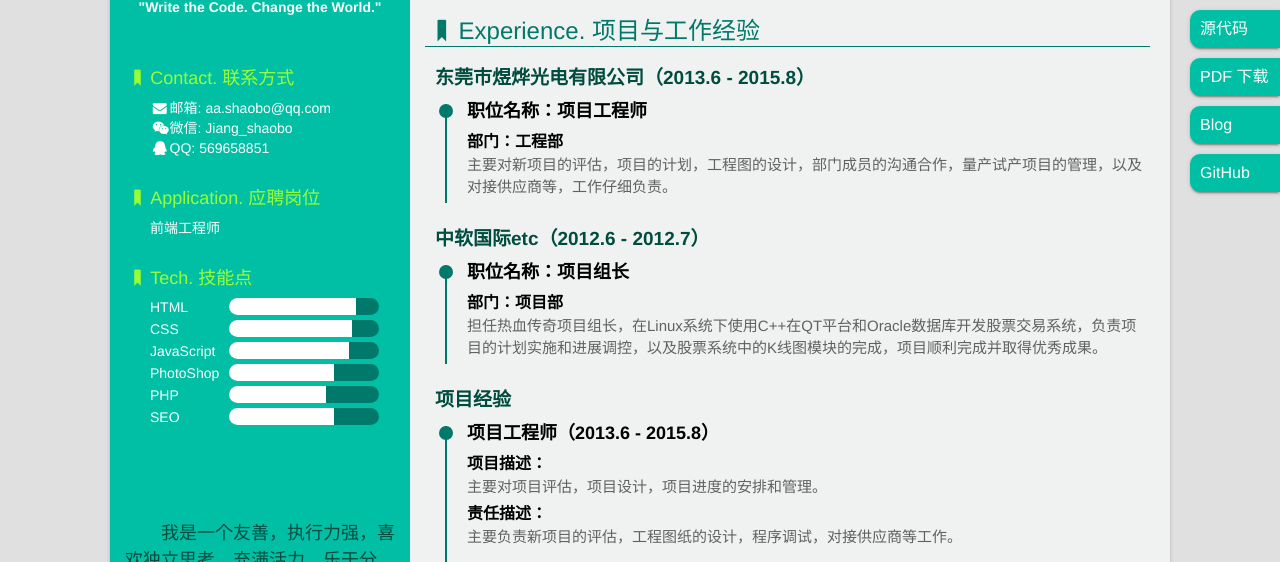
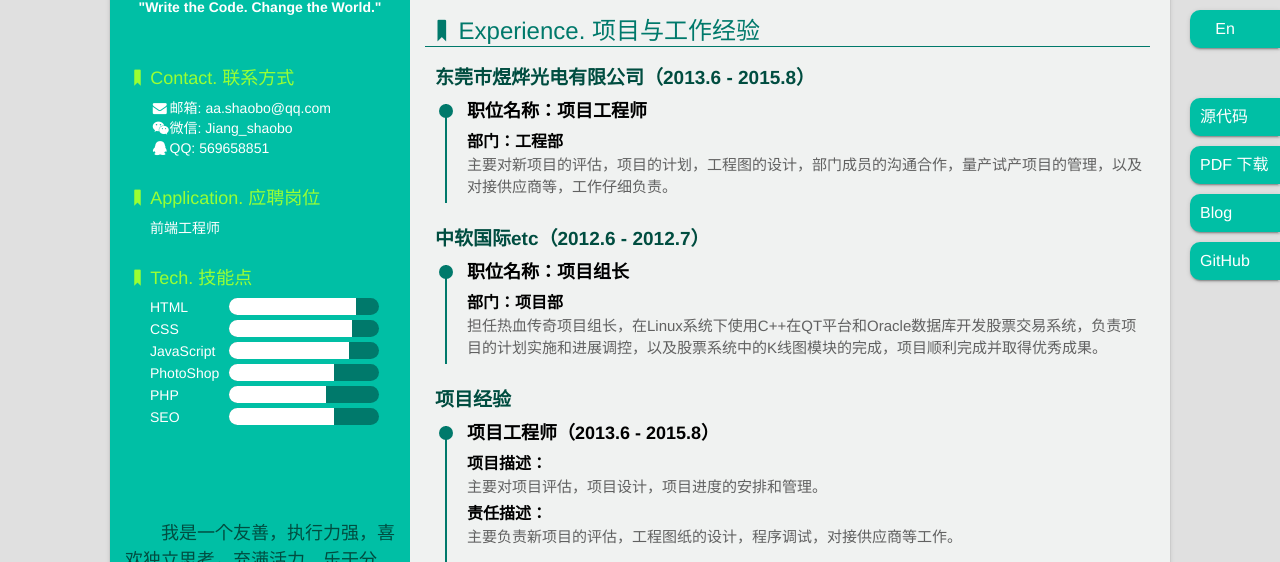
Before and after one commit to sxyseo/Resume, a website: page index.html in a window 1280 px wide. Shown: the part 230-792 px from the top of the page. Drawn offline with Linux system fonts and the light colour scheme.

Commit message:
add cn_en nav

```diff
--- a/index.html
+++ b/index.html
@@ -13,10 +13,15 @@
     <aside>
         <ul>
             <li>
+                <div id="lang-panel">
+                    <a class="lang" href="index_en.html">En</a>
+                </div>
+            </li>
+            <li>
                 <a href="https://github.com/sxyseo/Resume" target="_blank">源代码</a>
             </li>
             <li>
-                <a href="前端工程师-蒋少博-简历.pdf" target="_blank">PDF 下载</a>
+                <a href="前端工程师-蒋少博.pdf" target="_blank">PDF 下载</a>
             </li>
             <li>
                 <a href="https://www.whatled.com" target="_blank">Blog</a>
--- a/src/css/style.scss
+++ b/src/css/style.scss
@@ -43,6 +43,10 @@ aside li {
     box-shadow: 0 2px 2px 0 rgba(0,0,0,.14),0 3px 1px -2px rgba(0,0,0,.2),0 1px 5px 0 rgba(0,0,0,.12);
 }
 
+aside div {
+    margin-bottom: 50px;
+}
+
 aside a {
     color: #fff;
     display: inline-block;
@@ -52,8 +56,16 @@ aside a {
     padding-left: 10px;
 }
 
-.head_logo{
+.head_logo {
     border-radius:50%;
+}
+
+#lang-panel .lang {
+    text-align: center;
+    width: 50px;
+    height: 38px;
+    display:inline-block;
+    cursor:default;
 }
 
 .container {
```
Also changed, not shown: index_en.html (+6 -1 lines), dist/css/style.min.css.
